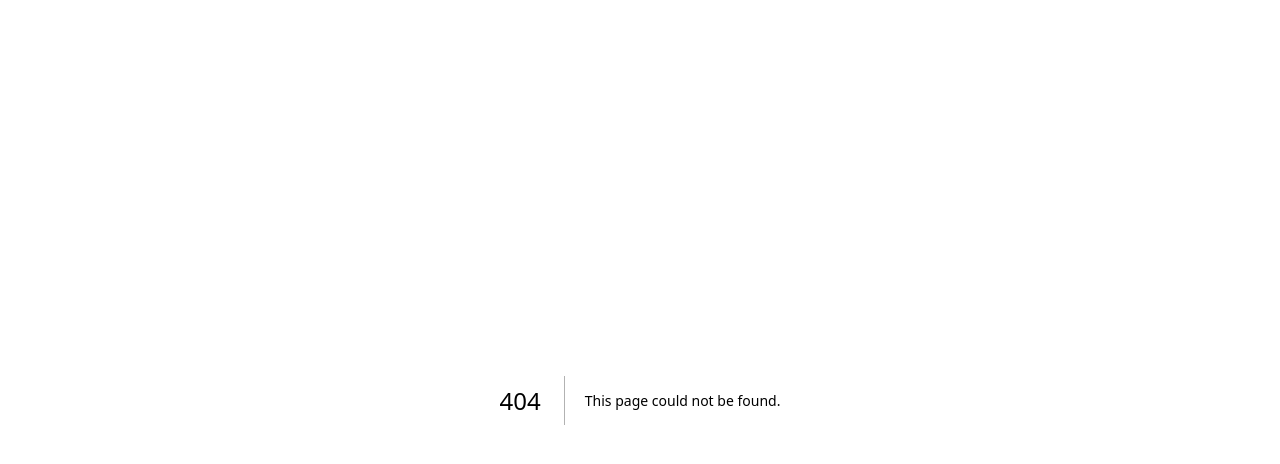
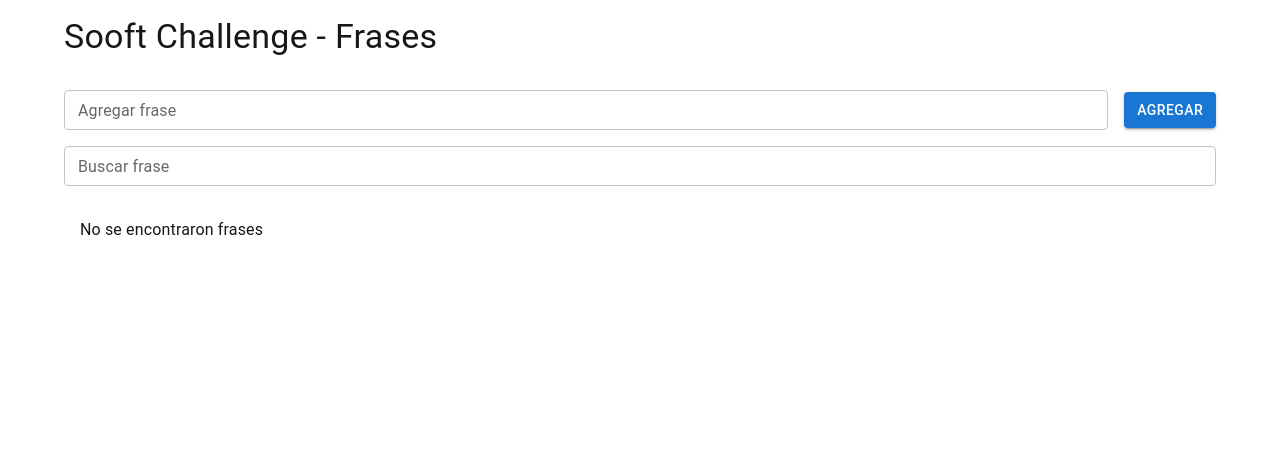
Before and after one commit to lucianoraso86/sooft-challenge, a Next.js app: page /home in a window 1280 px wide. Before the commit this address had no page. Shown: the top 464 px of the page. Built offline with nearby package versions, Linux system fonts and the light colour scheme.

Commit message:
- redirect to home

```diff
--- a/src/components/pages/home/index.tsx
+++ b/src/app/home/page.tsx
@@ -1,3 +1,5 @@
+"use client";
+
 import { useState } from "react";
 import { Box, Container, Typography } from "@mui/material";
 import SearchBar from "@/components/atoms/searchBar";
--- a/src/app/layout.tsx
+++ b/src/app/layout.tsx
@@ -1,8 +1,8 @@
 "use client";
 
-import "./globals.css";
 import { AlertProvider } from "@/hooks/alertProvider/alertContext";
 import AlertPopup from "@/components/molecules/alert/alertPopup";
+import "./globals.css";
 
 export default function RootLayout({ children }: Readonly<{ children: React.ReactNode }>) {
   return (
--- a/src/app/page.module.css
+++ /dev/null
@@ -1,35 +0,0 @@
-.page {
-  --gray-rgb: 0, 0, 0;
-  --gray-alpha-200: rgba(var(--gray-rgb), 0.08);
-  --gray-alpha-100: rgba(var(--gray-rgb), 0.05);
-
-  --button-primary-hover: #383838;
-  --button-secondary-hover: #f2f2f2;
-
-  display: grid;
-  grid-template-rows: 20px 1fr 20px;
-  align-items: center;
-  justify-items: center;
-  min-height: 100svh;
-  padding: 80px;
-  gap: 64px;
-  font-family: var(--font-geist-sans);
-}
-
-@media (prefers-color-scheme: dark) {
-  .page {
-    --gray-rgb: 255, 255, 255;
-    --gray-alpha-200: rgba(var(--gray-rgb), 0.145);
-    --gray-alpha-100: rgba(var(--gray-rgb), 0.06);
-
-    --button-primary-hover: #ccc;
-    --button-secondary-hover: #1a1a1a;
-  }
-}
-
-.main {
-  display: flex;
-  flex-direction: column;
-  gap: 32px;
-  grid-row-start: 2;
-}
--- a/src/app/page.tsx
+++ b/src/app/page.tsx
@@ -1,9 +1,7 @@
-"use client";
-
-import Home from "@/components/pages/home";
+import { permanentRedirect } from "next/navigation";
 
 const Page = () => {
-  return <Home />;
+  permanentRedirect('/home')
 };
 
 export default Page;
```
Also changed, not shown: src/app/home/styled.module.css (added).
